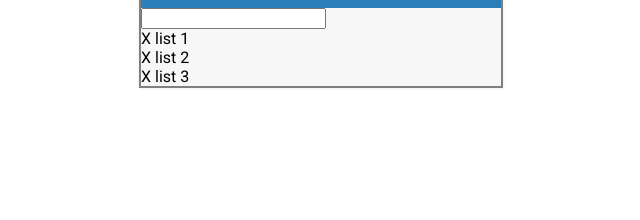
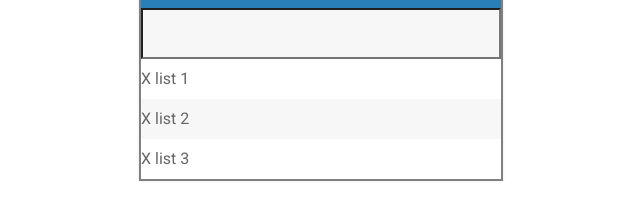
Before and after one commit to Max-Stevenson/jquery-todo-app, a plain HTML site: page index.html in a window 1280 px wide. Shown: the part 142-362 px from the top of the page, without its empty margins (319-959 px from the left). Drawn offline with Linux system fonts and the light colour scheme.

Commit message:
More styling changes.

```diff
--- a/assets/sass/input.scss
+++ b/assets/sass/input.scss
@@ -1,8 +1,11 @@
+$background-gray: #f7f7f7;
+$background-blue: #2980b9;
+
 #container {
   width: 360px;
   margin: 100px auto;
   border: 2px solid gray;
-  background: #f7f7f7;
+  background: $background-gray;
   box-shadow: 0 0 3px rgba(0, 0, 0, 0.1);
 }
 
@@ -12,7 +15,7 @@
 }
 
 h1 {
-  background: #2980b9;
+  background: $background-blue;
   color: white;
   margin: 0;
   padding: 10px 20px;
@@ -27,6 +30,25 @@ ul {
   padding: 0;
 }
 
+li {
+  background: #fff;
+  height: 40px;
+  line-height: 40px;
+  color: #666;
+}
+
+input {
+  font-size: 18px;
+  background: $background-gray;
+  width: 100%;
+  padding: 13px 13px 13px 20px;
+  box-sizing: border-box;
+}
+
+li:nth-child(2) {
+  background: $background-gray;
+}
+
 body {
   font-family: Roboto;
 }
```
Also changed, not shown: assets/css/input.css, 1 other file.
